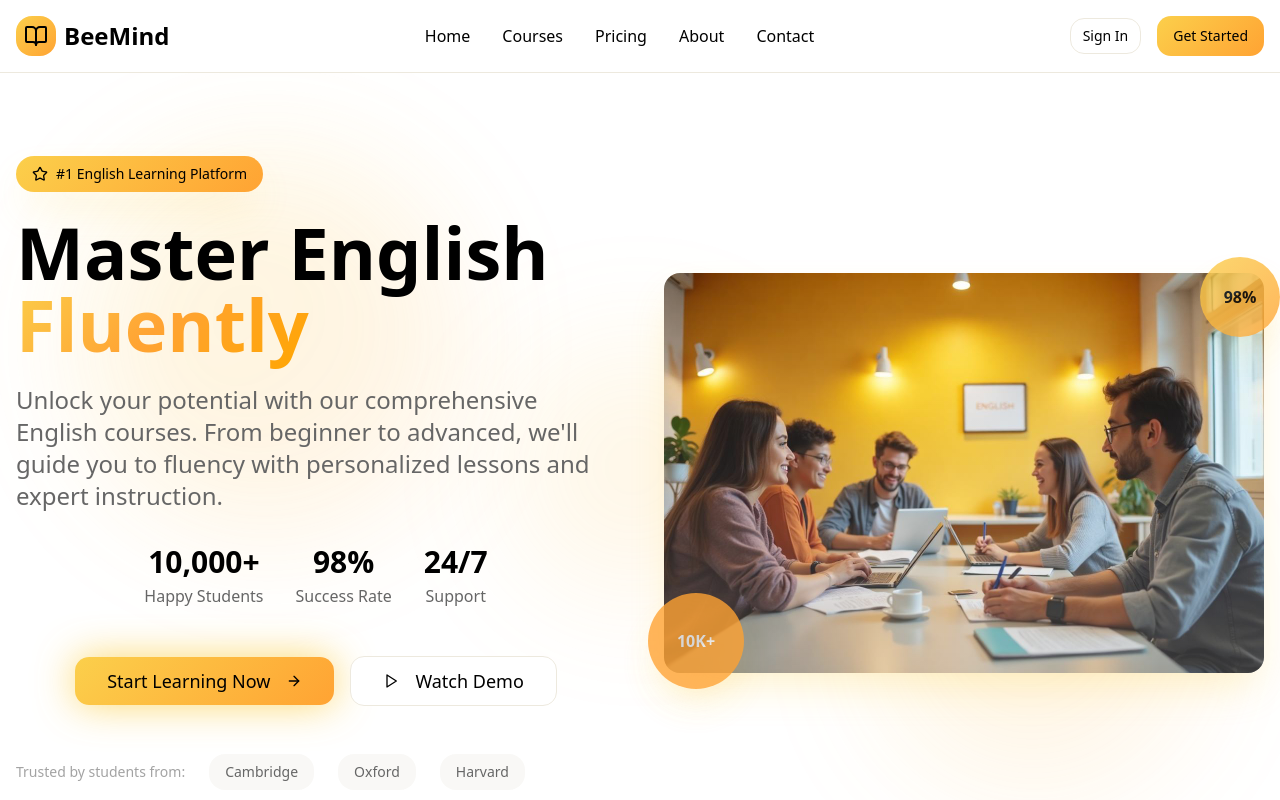
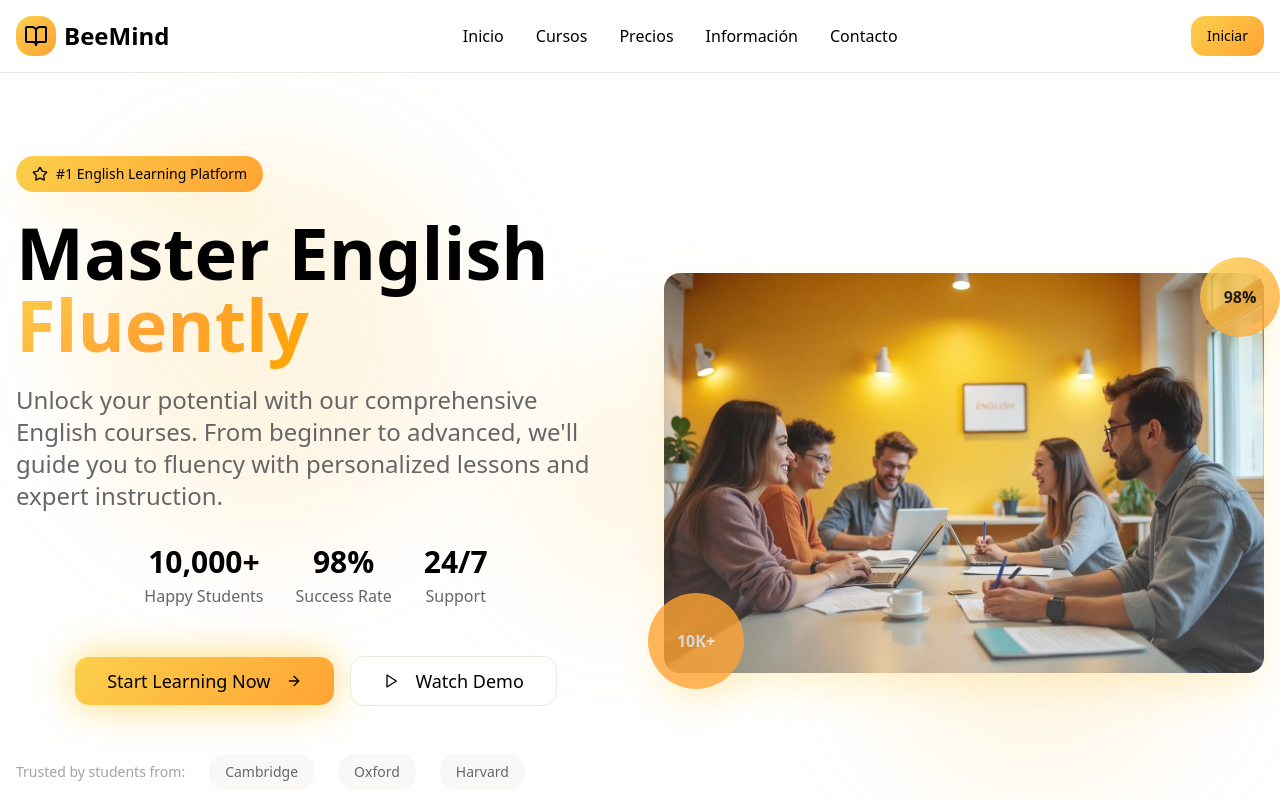
Before and after one commit to danielcdz/beeMind, a React (Vite) app: page / in a window 1280 px wide. Shown: the top 800 px of the page. Built offline with nearby package versions, Linux system fonts and the light colour scheme.

Commit message:
Update top navbar

```diff
--- a/src/components/Header.tsx
+++ b/src/components/Header.tsx
@@ -18,29 +18,26 @@ const Header = () => {
           {/* Desktop Navigation */}
           <nav className="hidden md:flex items-center space-x-8">
             <a href="#home" className="text-foreground hover:text-primary transition-colors">
-              Home
+              Inicio
             </a>
             <a href="#courses" className="text-foreground hover:text-primary transition-colors">
-              Courses
+              Cursos
             </a>
             <a href="#pricing" className="text-foreground hover:text-primary transition-colors">
-              Pricing
+              Precios
             </a>
             <a href="#about" className="text-foreground hover:text-primary transition-colors">
-              About
+              Información
             </a>
             <a href="#contact" className="text-foreground hover:text-primary transition-colors">
-              Contact
+              Contacto
             </a>
           </nav>
 
           {/* CTA Button */}
           <div className="hidden md:flex items-center space-x-4">
-            <Button variant="outline" size="sm">
-              Sign In
-            </Button>
             <Button className="bg-gradient-primary hover:shadow-glow transition-all duration-300">
-              Get Started
+              Iniciar
             </Button>
           </div>
 
@@ -54,26 +51,23 @@ const Header = () => {
         {isMenuOpen && <div className="md:hidden mt-4 py-4 border-t border-border animate-fade-in">
             <nav className="flex flex-col space-y-4">
               <a href="#home" className="text-foreground hover:text-primary transition-colors">
-                Home
+                Inicio
               </a>
               <a href="#courses" className="text-foreground hover:text-primary transition-colors">
-                Courses
+                Cursos
               </a>
               <a href="#pricing" className="text-foreground hover:text-primary transition-colors">
-                Pricing
+                Precios
               </a>
               <a href="#about" className="text-foreground hover:text-primary transition-colors">
-                About
+                Información
               </a>
               <a href="#contact" className="text-foreground hover:text-primary transition-colors">
-                Contact
+                Contacto
               </a>
               <div className="flex flex-col space-y-2 pt-4">
-                <Button variant="outline" size="sm">
-                  Sign In
-                </Button>
                 <Button className="bg-gradient-primary hover:shadow-glow transition-all duration-300">
-                  Get Started
+                  Iniciar
                 </Button>
               </div>
             </nav>
```
